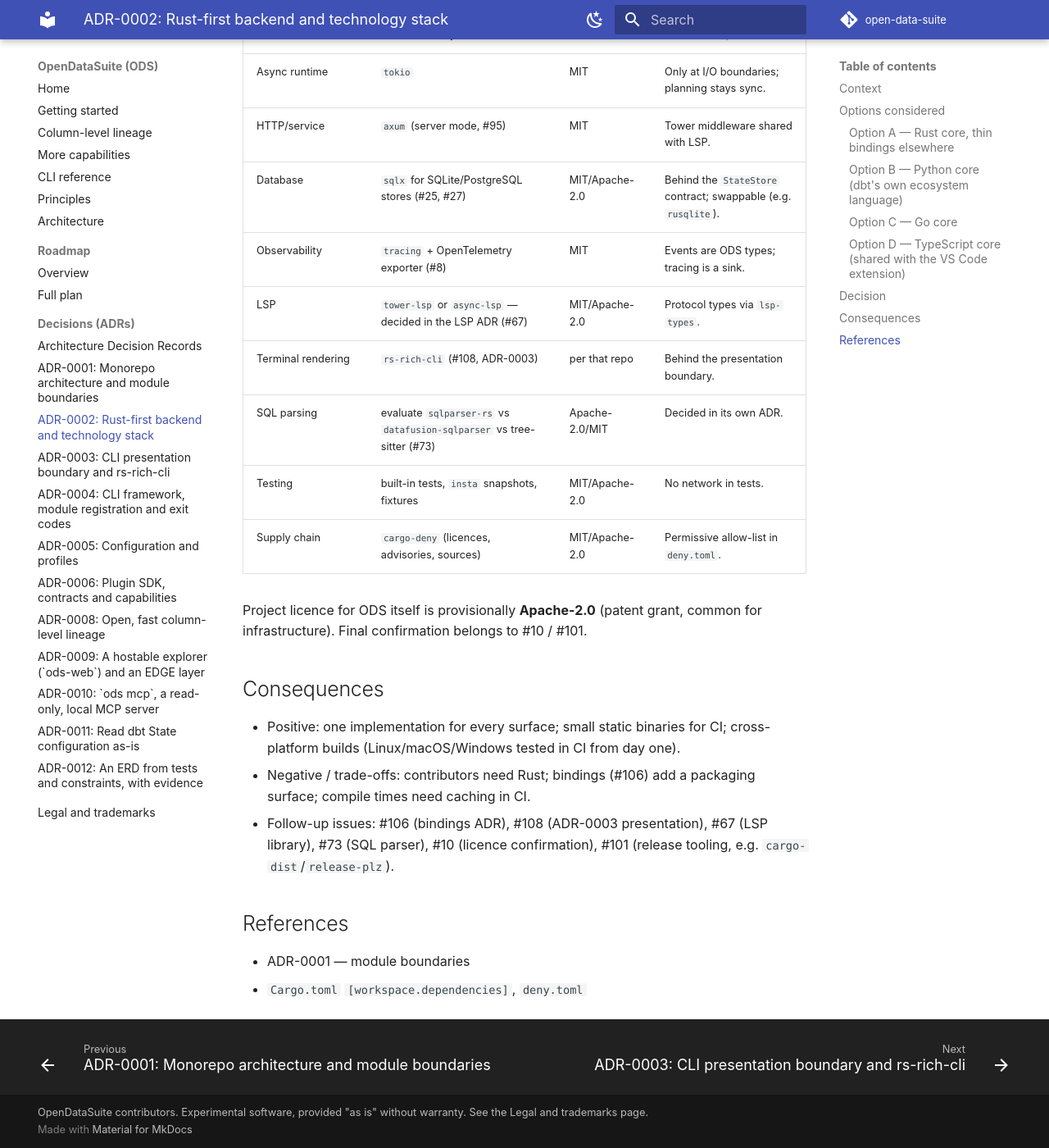
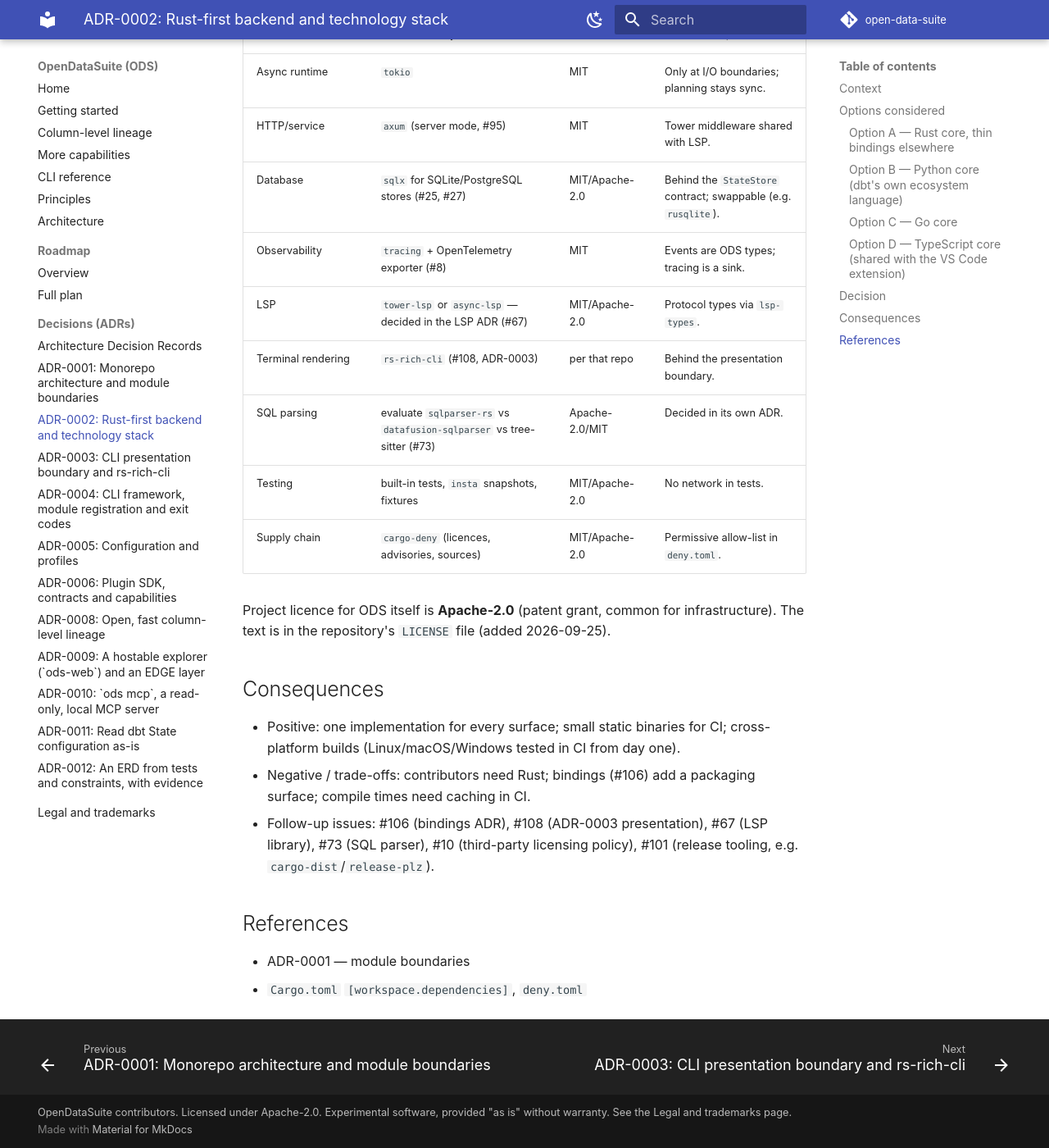
Before and after one commit to buchochelliq-labs/open-data-suite, an MkDocs documentation site: the page built from docs/adr/0002-rust-first-backend-and-technology-stack.md, in a window 1280 px wide and 1400 px high, scrolled down 1922 px. Shown: the whole window at 82% size. Built offline with MkDocs 1.6.1 and Material for MkDocs 9.7.7, drawn with Linux system fonts in a browser that asks for light colours; comment, search, counter and statistics services are not loaded.

Commit message:
chore: add the Apache-2.0 LICENSE file (#178)

```diff
--- a/docs/adr/0002-rust-first-backend-and-technology-stack.md
+++ b/docs/adr/0002-rust-first-backend-and-technology-stack.md
@@ -58,8 +58,8 @@
 | Testing | built-in tests, `insta` snapshots, fixtures | MIT/Apache-2.0 | No network in tests. |
 | Supply chain | `cargo-deny` (licences, advisories, sources) | MIT/Apache-2.0 | Permissive allow-list in `deny.toml`. |
 
-Project licence for ODS itself is provisionally **Apache-2.0** (patent grant, common for
-infrastructure). Final confirmation belongs to #10 / #101.
+Project licence for ODS itself is **Apache-2.0** (patent grant, common for
+infrastructure). The text is in the repository's `LICENSE` file (added 2026-09-25).
 
 ## Consequences
 - Positive: one implementation for every surface; small static binaries for CI;
@@ -67,7 +67,7 @@
 - Negative / trade-offs: contributors need Rust; bindings (#106) add a packaging surface;
   compile times need caching in CI.
 - Follow-up issues: #106 (bindings ADR), #108 (ADR-0003 presentation), #67 (LSP library),
-  #73 (SQL parser), #10 (licence confirmation), #101 (release tooling, e.g. `cargo-dist`/`release-plz`).
+  #73 (SQL parser), #10 (third-party licensing policy), #101 (release tooling, e.g. `cargo-dist`/`release-plz`).
 
 ## References
 - ADR-0001 — module boundaries
--- a/mkdocs.yml
+++ b/mkdocs.yml
@@ -7,8 +7,8 @@
 repo_name: open-data-suite
 edit_uri: edit/main/docs/
 copyright: >-
-  OpenDataSuite contributors. Experimental software, provided "as is" without warranty.
-  See the Legal and trademarks page.
+  OpenDataSuite contributors. Licensed under Apache-2.0. Experimental software, provided
+  "as is" without warranty. See the Legal and trademarks page.
 
 docs_dir: docs
 # Working notes and competitive research are for contributors, not the public site.
```
Also changed, not shown: README.md (+4 -0 lines), docs/legal.md (+4 -4 lines), 1 other file.
